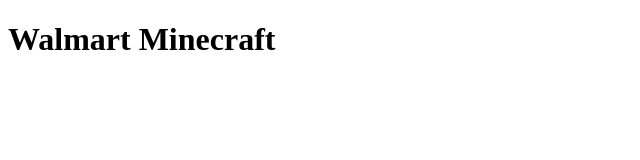
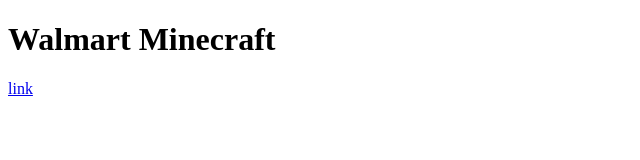
Before and after one commit to 321seliM/Website-Test, a plain HTML site: page index.html in a window 1280 px wide. Shown: the full height of the page, 0-640 px from the left. Drawn offline with Linux system fonts and the light colour scheme.

Commit message:
Update index.html

```diff
--- a/index.html
+++ b/index.html
@@ -8,6 +8,6 @@
   </head>
   <body>
     <h1>Walmart Minecraft</h1>
-    <a href="nggyu.html"></a>
+    <a href="nggyu.html">link</a>
   </body>
 </html>
```
